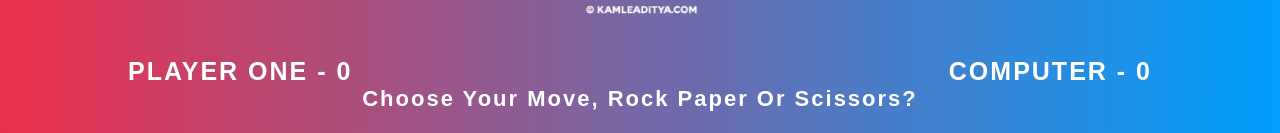
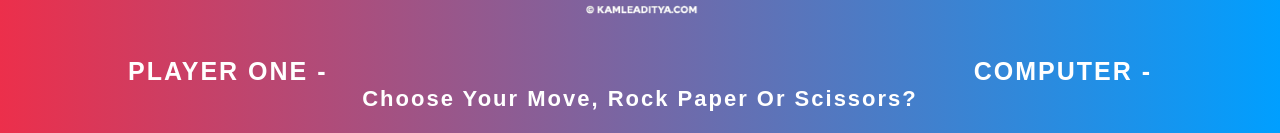
Before and after one commit to Aadi37/Rock-Paper-Scissors, a plain HTML site: page index.html in a window 1280 px wide. Shown: the part 172-305 px from the top of the page. Drawn offline with Linux system fonts and the light colour scheme; a web font is replaced by a local one.

Commit message:
Update index.html

```diff
--- a/index.html
+++ b/index.html
@@ -18,10 +18,10 @@
     <div class="GameBoardUI">
           <div class="PlayerWrapper">
              <div class="PlayerScoreCard">
-                <h4> PLayer one - <span class="playerscore">0 </span></h4>
+                <h4> PLayer one - <span class="playerscore"> </span></h4>
              </div>
              <div class="ComouterWrapper">
-               <h4> Computer - <span class="playerscore"> 0</span></h4>
+               <h4> Computer - <span class="playerscore"> </span></h4>
           </div>
           </div>
           <div class="MoveChoose">
```
